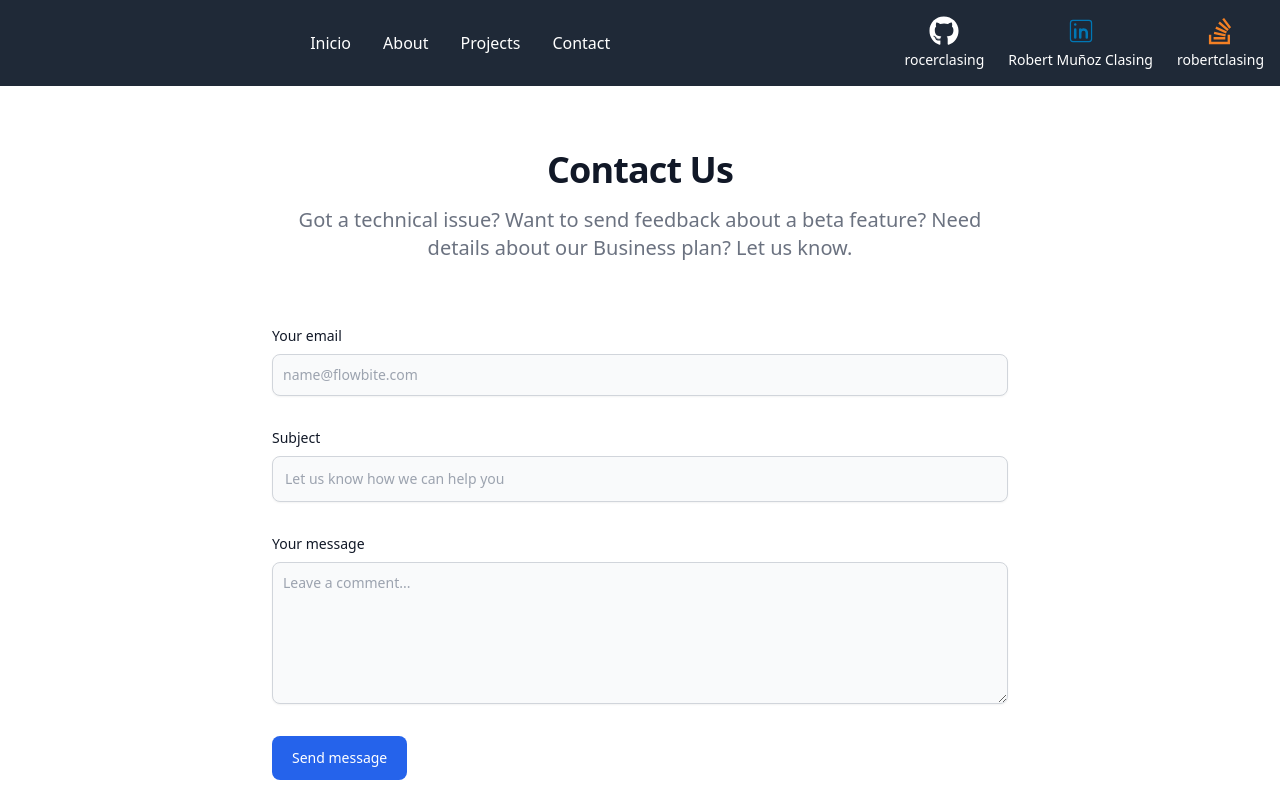
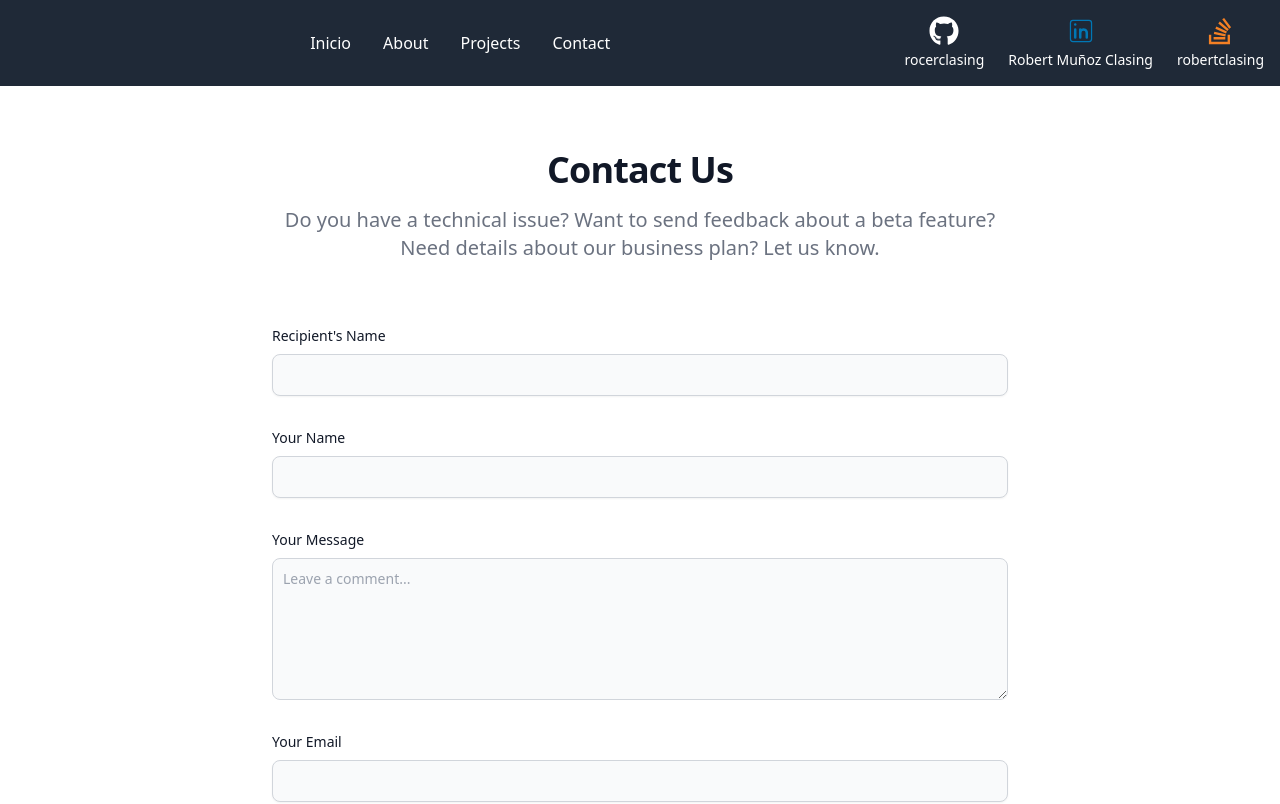
Before and after one commit to rocerclasing/portafolio-rm.github.io.com, a Next.js app: page /contact in a window 1280 px wide. Shown: the top 804 px of the page. Built offline with nearby package versions, Linux system fonts and the light colour scheme.

Commit message:
formulariocontact

```diff
--- a/package.json
+++ b/package.json
@@ -5,12 +5,13 @@
   "scripts": {
     "dev": "next dev --turbo",
     "build": "next build",
-       "export": "next build && next export",
+    "export": "next build && next export",
     "start": "next start",
-     "deploy": "vercel --prod",
+    "deploy": "vercel --prod",
     "lint": "next lint"
   },
   "dependencies": {
+    "emailjs-com": "^3.2.0",
     "next": "15.0.0",
     "nodemailer": "^6.9.15",
     "react": "19.0.0-rc-65a56d0e-20241020",
--- a/src/app/contact/page.jsx
+++ b/src/app/contact/page.jsx
@@ -1,65 +1,52 @@
-'use client'; // Asegúrate de que esto esté en la parte superior
+'use client'; // Make sure this is at the top
 
 import { useState } from "react";
+import emailjs from "emailjs-com"; // Make sure to import emailjs
 
 const Page = () => {
-    const [data, setData] = useState({ email: '', subject: '', message: '' });
-    const [alert, setAlert] = useState({ message: '', type: '' }); // Estado para el alert
+    const [data, setData] = useState({
+        to_name: '',
+        from_name: '',
+        message: '',
+        reply_to: ''
+    });
+    const [alert, setAlert] = useState({ message: '', type: '' });
+    const [loading, setLoading] = useState(false);
+
+    const serviceID = 'service_4yl0kbk';
+    const templateID = 'template_bw6ay6d';
+    const publicKey = 'e2SnqavPZWpQGwyg9'; // Replace 'YOUR_PUBLIC_KEY' with your EmailJS public key
 
     const handleSubmit = async (e) => {
         e.preventDefault();
+        setLoading(true);
 
         try {
-            const formData = new URLSearchParams(data).toString();
-            const res = await fetch("https://formsubmit.co/robertclasing@gmail.com", {
-                method: 'POST',
-                headers: {
-                    'Content-Type': 'application/x-www-form-urlencoded',
-                },
-                body: formData,
-            });
-
-            // Check if the response is okay
-            if (!res.ok) {
-                const errorText = await res.text(); // Get response as text
-                throw new Error(`Network response was not ok: ${errorText}`);
-            }
-
-            // Handle response (if necessary)
-            const contentType = res.headers.get("content-type");
-            if (contentType && contentType.includes("text/html")) {
-                const responseText = await res.text();
-                console.log('Response received:', responseText); // Log the HTML response for debugging
-                // Optionally, you could show a success message or handle the response
-            }
-
-            // Clear the form
-            setData({ email: '', subject: '', message: '' });
-
-            // Show success alert
+            await emailjs.send(serviceID, templateID, data, publicKey);
             setAlert({ message: 'Message sent successfully!', type: 'success' });
-
+            setData({ to_name: '', from_name: '', message: '', reply_to: '' });
         } catch (error) {
-            console.error('Error:', error);
-            setAlert({ message: 'Failed to send message. Please try again.', type: 'error' });
+            console.error('Error sending message:', error);
+            setAlert({ message: error.text || 'Error sending message. Please try again.', type: 'error' });
+        } finally {
+            setLoading(false);
         }
-    }
-
+    };
 
     const handleChange = (e) => {
         const { name, value } = e.target;
         setData(prevData => ({ ...prevData, [name]: value }));
-    }
+    };
 
     return (
         <section className="bg-white dark:bg-gray-900">
             <div className="py-8 lg:py-16 px-4 mx-auto max-w-screen-md">
                 <h2 className="mb-4 text-4xl tracking-tight font-extrabold text-center text-gray-900 dark:text-white">Contact Us</h2>
                 <p className="mb-8 lg:mb-16 font-light text-center text-gray-500 dark:text-gray-400 sm:text-xl">
-                    Got a technical issue? Want to send feedback about a beta feature? Need details about our Business plan? Let us know.
+                    Do you have a technical issue? Want to send feedback about a beta feature? Need details about our business plan? Let us know.
                 </p>
 
-                {/* Alerta */}
+                {/* Alert */}
                 {alert.message && (
                     <div className={`mb-4 p-4 text-sm rounded-lg ${alert.type === 'success' ? 'text-green-800 bg-green-100' : 'text-red-800 bg-red-100'}`} role="alert">
                         {alert.message}
@@ -68,50 +55,60 @@ const Page = () => {
 
                 <form onSubmit={handleSubmit} className="space-y-8" method="POST">
                     <div>
-                        <label htmlFor="email" className="block mb-2 text-sm font-medium text-gray-900 dark:text-gray-300">Your email</label>
+                        <label htmlFor="to_name" className="block mb-2 text-sm font-medium text-gray-900 dark:text-gray-300">Recipient's Name</label>
                         <input
-                            type="email"
-                            id="email"
-                            name="email"
-                            value={data.email}
+                            type="text"
+                            id="to_name"
+                            name="to_name"
+                            value={data.to_name}
                             onChange={handleChange}
-                            className="shadow-sm bg-gray-50 border border-gray-300 text-gray-900 text-sm rounded-lg focus:ring-primary-500 focus:border-primary-500 block w-full p-2.5 dark:bg-gray-700 dark:border-gray-600 dark:placeholder-gray-400 dark:text-white dark:focus:ring-primary-500 dark:focus:border-primary-500 dark:shadow-sm-light"
-                            placeholder="name@flowbite.com"
+                            className="shadow-sm bg-gray-50 border border-gray-300 text-gray-900 text-sm rounded-lg focus:ring-primary-500 focus:border-primary-500 block w-full p-2.5 dark:bg-gray-700 dark:border-gray-600 dark:placeholder-gray-400 dark:text-white dark:focus:ring-primary-500 dark:focus:border-primary-500"
                             required
                         />
                     </div>
                     <div>
-                        <label htmlFor="subject" className="block mb-2 text-sm font-medium text-gray-900 dark:text-gray-300">Subject</label>
+                        <label htmlFor="from_name" className="block mb-2 text-sm font-medium text-gray-900 dark:text-gray-300">Your Name</label>
                         <input
                             type="text"
-                            id="subject"
-                            name="subject"
-                            value={data.subject}
+                            id="from_name"
+                            name="from_name"
+                            value={data.from_name}
                             onChange={handleChange}
-                            className="block p-3 w-full text-sm text-gray-900 bg-gray-50 rounded-lg border border-gray-300 shadow-sm focus:ring-primary-500 focus:border-primary-500 dark:bg-gray-700 dark:border-gray-600 dark:placeholder-gray-400 dark:text-white dark:focus:ring-primary-500 dark:focus:border-primary-500 dark:shadow-sm-light"
-                            placeholder="Let us know how we can help you"
+                            className="shadow-sm bg-gray-50 border border-gray-300 text-gray-900 text-sm rounded-lg focus:ring-primary-500 focus:border-primary-500 block w-full p-2.5 dark:bg-gray-700 dark:border-gray-600 dark:placeholder-gray-400 dark:text-white dark:focus:ring-primary-500 dark:focus:border-primary-500"
                             required
                         />
                     </div>
-                    <div className="sm:col-span-2">
-                        <label htmlFor="message" className="block mb-2 text-sm font-medium text-gray-900 dark:text-gray-400">Your message</label>
+                    <div>
+                        <label htmlFor="message" className="block mb-2 text-sm font-medium text-gray-900 dark:text-gray-400">Your Message</label>
                         <textarea
                             name="message"
                             id="message"
                             rows="6"
                             value={data.message}
                             onChange={handleChange}
-                            className="block p-2.5 w-full text-sm text-gray-900 bg-gray-50 rounded-lg shadow-sm border border-gray-300 focus:ring-primary-500 focus:border-primary-500 dark:bg-gray-700 dark:border-gray-600 dark:placeholder-gray-400 dark:text-white dark:focus:ring-primary-500 dark:focus:border-primary-500"
+                            className="block p-2.5 w-full text-sm text-gray-900 bg-gray-50 rounded-lg border border-gray-300 focus:ring-primary-500 focus:border-primary-500 dark:bg-gray-700 dark:border-gray-600 dark:placeholder-gray-400 dark:text-white dark:focus:ring-primary-500 dark:focus:border-primary-500"
                             placeholder="Leave a comment..."
+                            required
+                        />
+                    </div>
+                    <div>
+                        <label htmlFor="reply_to" className="block mb-2 text-sm font-medium text-gray-900 dark:text-gray-300">Your Email</label>
+                        <input
+                            type="email"
+                            id="reply_to"
+                            name="reply_to"
+                            value={data.reply_to}
+                            onChange={handleChange}
+                            className="shadow-sm bg-gray-50 border border-gray-300 text-gray-900 text-sm rounded-lg focus:ring-primary-500 focus:border-primary-500 block w-full p-2.5 dark:bg-gray-700 dark:border-gray-600 dark:placeholder-gray-400 dark:text-white dark:focus:ring-primary-500 dark:focus:border-primary-500"
                             required
                         />
                     </div>
                     <button
                         type="submit"
-                        className="py-3 px-5 text-sm font-medium text-center text-white rounded-lg bg-blue-600 sm:w-fit hover:bg-blue-700 focus:ring-4 focus:outline-none focus:ring-blue-300 dark:bg-blue-500 dark:hover:bg-blue-600 dark:focus:ring-blue-700"
-                        name="sendmessage"
-                   >
-                        Send message
+                        disabled={loading}
+                        className={`py-3 px-5 text-sm font-medium text-center text-white rounded-lg ${loading ? 'bg-gray-400' : 'bg-blue-600 hover:bg-blue-700'} focus:ring-4 focus:outline-none focus:ring-blue-300 dark:bg-blue-500 dark:hover:bg-blue-600 dark:focus:ring-blue-700`}
+                    >
+                        {loading ? 'Sending...' : 'Send Message'}
                     </button>
                 </form>
             </div>
```
Also changed, not shown: 1 other file (tests, documents, lock files or other folders).
